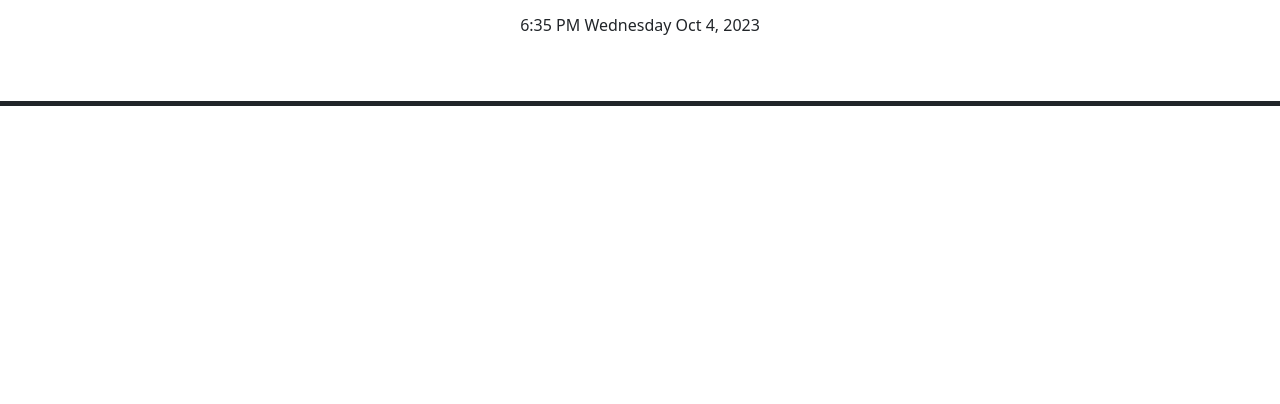
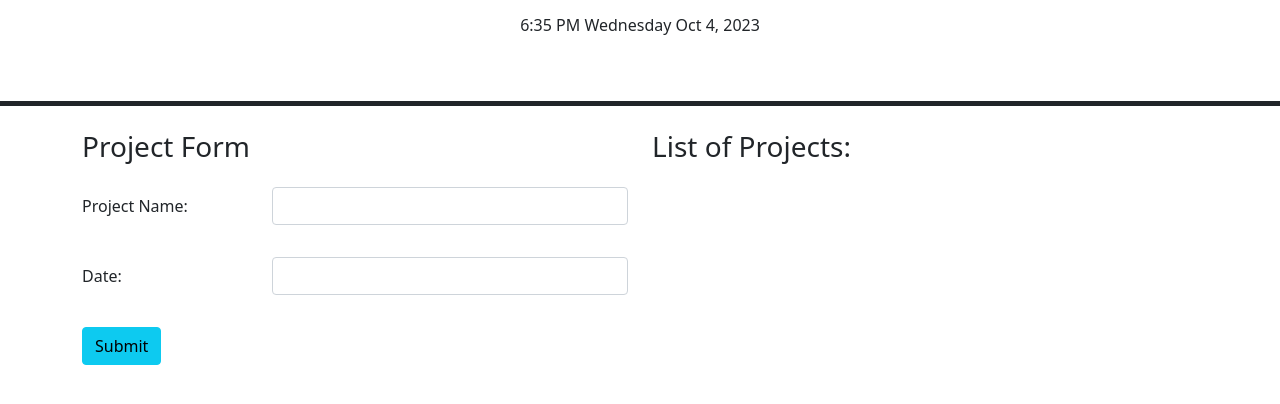
Before and after one commit to AZurek17/project-database, a plain HTML site: page index.html in a window 1280 px wide. Shown: the part 166-570 px from the top of the page. Drawn offline with nearby package versions, Linux system fonts and the light colour scheme.

Commit message:
added to HTML body containers for Project and project list

```diff
--- a/index.html
+++ b/index.html
@@ -35,7 +35,45 @@
       <p id="currentDay" class="lead"></p>
     </header>
 
-
+    <div class="container">
+      <div class="row">
+        <div class="col-6">
+          <h3>Project Form</h3>
+          <form id="project-form">
+            <div class="row py-3">
+              <label for="project" class="col-sm-4 col-form-label"
+                >Project Name:
+              </label>
+              <div class="col-sm-8">
+                <input type="text" class="form-control" id="project-name" />
+              </div>
+            </div>
+            <div class="row py-3">
+              <label for="date" class="col-sm-4 col-form-label">Date: </label>
+              <div class="col-sm-8">
+                <input
+                  type="text"
+                  class="form-control"
+                  id="datepicker"
+                  autocomplete="off"
+                />
+              </div>
+            </div>
+            <div class="py-3">
+              <button type="submit" value="Submit" class="btn btn-info">
+                Submit
+              </button>
+            </div>
+          </form>
+        </div>
+        <div class="col-6">
+          <h3>List of Projects:</h3>
+          <div class="py-3">
+            <ul class="list-group" id="project-list"></ul>
+          </div>
+        </div>
+      </div>
+    </div>
 
 
 
```
